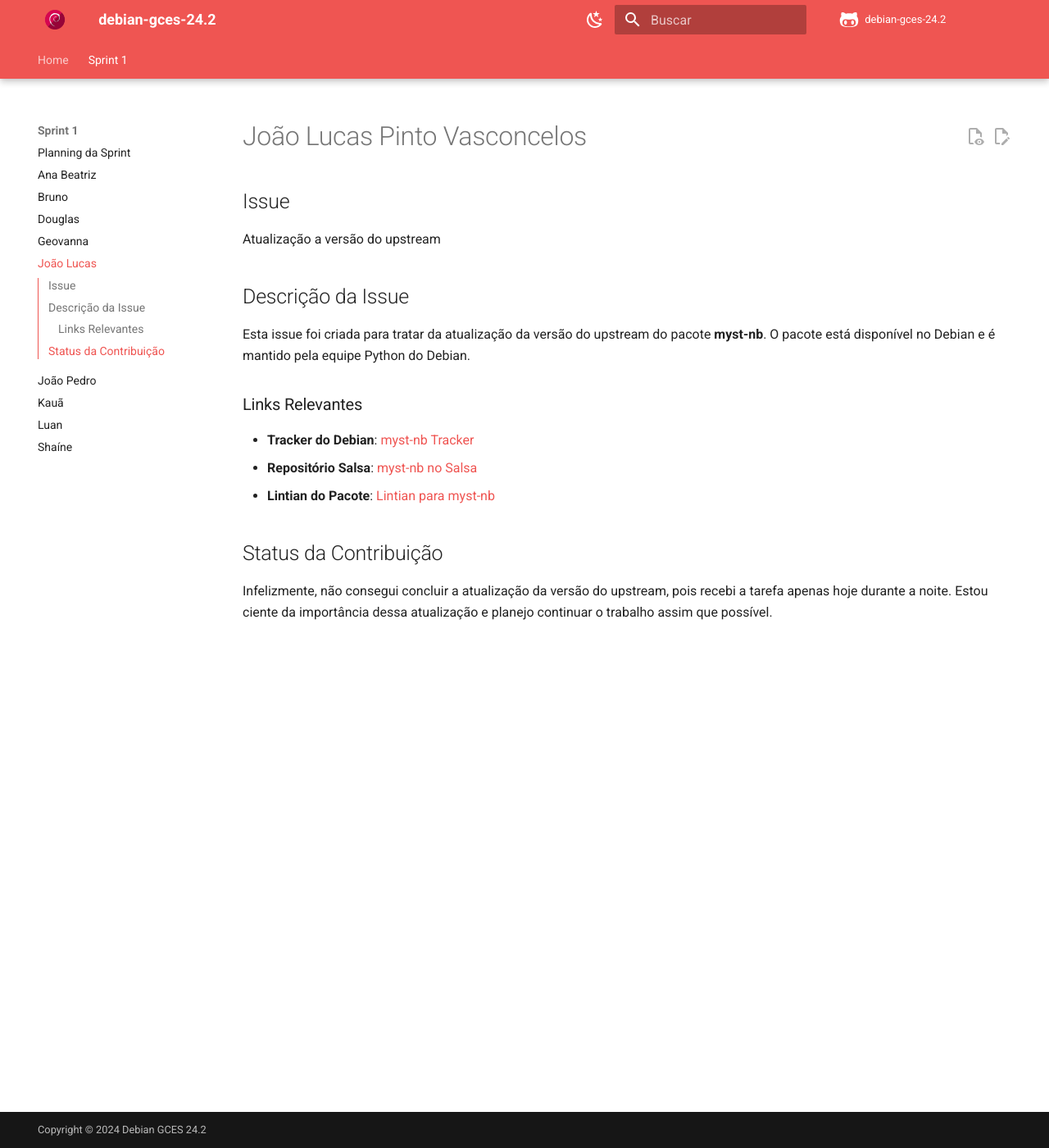
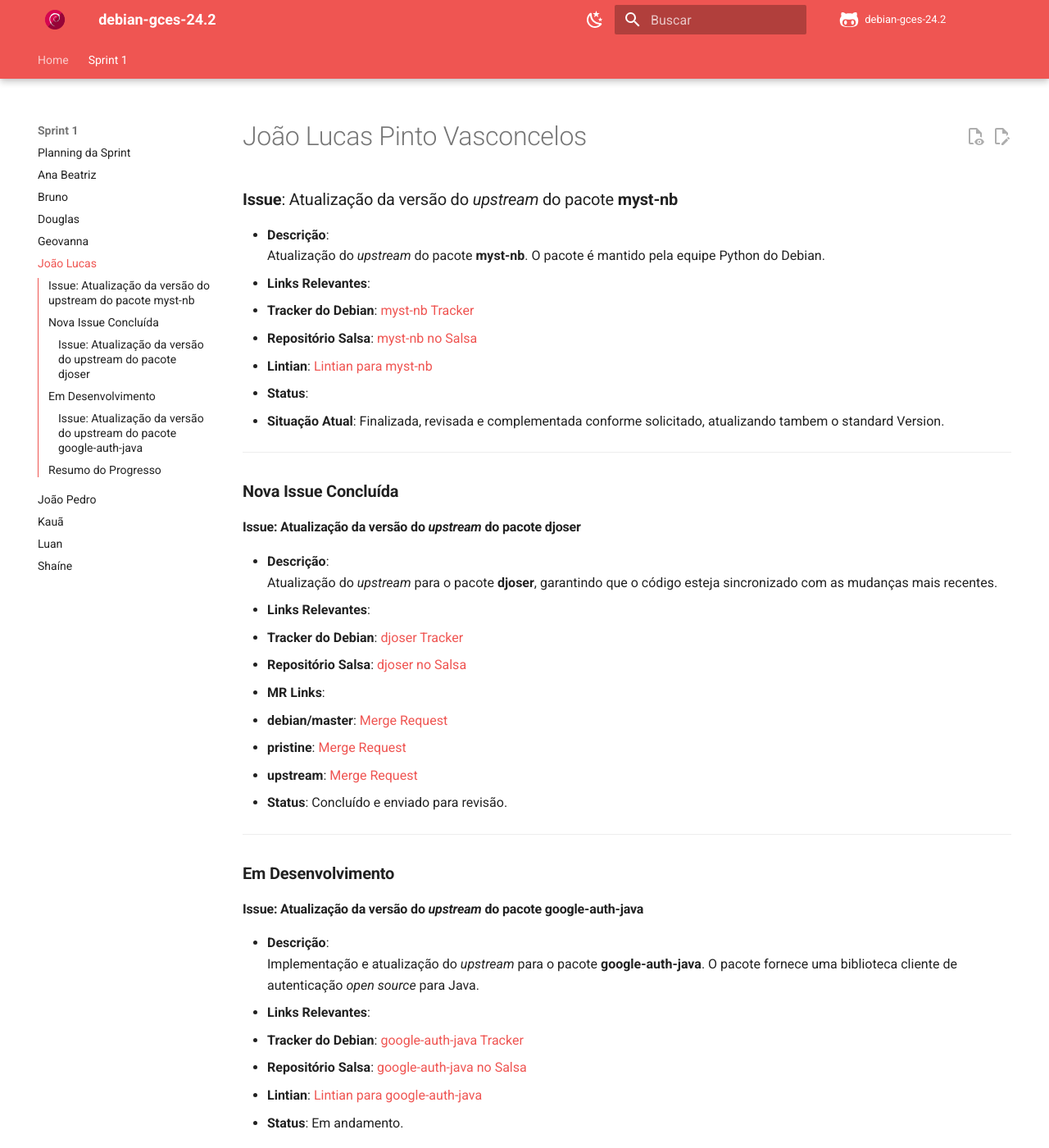
Before and after one commit to gitbmvb/debian-gces-24.2, an MkDocs documentation site: the page built from docs/sprint1/jl1.md, in a window 1280 px wide and 1400 px high. Shown: the whole window at 82% size. Built offline with MkDocs 1.6.1 and Material for MkDocs 9.7.7, drawn with Linux system fonts in a browser that asks for light colours; comment, search, counter and statistics services are not loaded; some of the changed text lies outside the part shown.

Commit message:
Atualização de sprint

```diff
--- a/docs/sprint1/jl1.md
+++ b/docs/sprint1/jl1.md
@@ -1,15 +1,45 @@
 # João Lucas Pinto Vasconcelos
 
-## Issue
-Atualização a versão do upstream
+### **Issue**: Atualização da versão do *upstream* do pacote **myst-nb**
+- **Descrição**:
+  Atualização do *upstream* do pacote **myst-nb**. O pacote é mantido pela equipe Python do Debian.
+- **Links Relevantes**:
+  - **Tracker do Debian**: [myst-nb Tracker](https://tracker.debian.org/pkg/myst-nb)
+  - **Repositório Salsa**: [myst-nb no Salsa](https://salsa.debian.org/python-team/packages/myst-nb)
+  - **Lintian**: [Lintian para myst-nb](https://udd.debian.org/lintian/?packages=myst-nb)
+- **Status**:
+  - **Situação Atual**: Finalizada, revisada e complementada conforme solicitado, atualizando tambem o standard Version.
 
-## Descrição da Issue
-Esta issue foi criada para tratar da atualização da versão do upstream do pacote **myst-nb**. O pacote está disponível no Debian e é mantido pela equipe Python do Debian.
+---
 
-### Links Relevantes
-- **Tracker do Debian**: [myst-nb Tracker](https://tracker.debian.org/pkg/myst-nb)
-- **Repositório Salsa**: [myst-nb no Salsa](https://salsa.debian.org/python-team/packages/myst-nb)
-- **Lintian do Pacote**: [Lintian para myst-nb](https://udd.debian.org/lintian/?packages=myst-nb)
+### **Nova Issue Concluída**
+#### **Issue**: Atualização da versão do *upstream* do pacote **djoser**
+- **Descrição**:
+  Atualização do *upstream* para o pacote **djoser**, garantindo que o código esteja sincronizado com as mudanças mais recentes.
+- **Links Relevantes**:
+  - **Tracker do Debian**: [djoser Tracker](https://tracker.debian.org/pkg/djoser)
+  - **Repositório Salsa**: [djoser no Salsa](https://salsa.debian.org/python-team/packages/djoser)
+- **MR Links**:
+  - **debian/master**: [Merge Request](https://salsa.debian.org/python-team/packages/djoser/-/merge_requests/8)
+  - **pristine**: [Merge Request](https://salsa.debian.org/python-team/packages/djoser/-/merge_requests/9)
+  - **upstream**: [Merge Request](https://salsa.debian.org/python-team/packages/djoser/-/merge_requests/10)
+- **Status**: Concluído e enviado para revisão.
 
-## Status da Contribuição
-Infelizmente, não consegui concluir a atualização da versão do upstream, pois recebi a tarefa apenas hoje durante a noite. Estou ciente da importância dessa atualização e planejo continuar o trabalho assim que possível.
+---
+
+### **Em Desenvolvimento**
+#### **Issue**: Atualização da versão do *upstream* do pacote **google-auth-java**
+- **Descrição**:
+  Implementação e atualização do *upstream* para o pacote **google-auth-java**. O pacote fornece uma biblioteca cliente de autenticação *open source* para Java.
+- **Links Relevantes**:
+  - **Tracker do Debian**: [google-auth-java Tracker](https://tracker.debian.org/pkg/google-auth-java)
+  - **Repositório Salsa**: [google-auth-java no Salsa](https://salsa.debian.org/java-team/google-auth-java)
+  - **Lintian**: [Lintian para google-auth-java](https://udd.debian.org/lintian/?packages=google-auth-java)
+- **Status**: Em andamento.
+
+---
+
+## Resumo do Progresso
+1. **myst-nb**: Concluído, revisado e complementado.
+2. **djoser**: Finalizado e aguardando revisão.
+3. **google-auth-java**: Em desenvolvimento.
```
